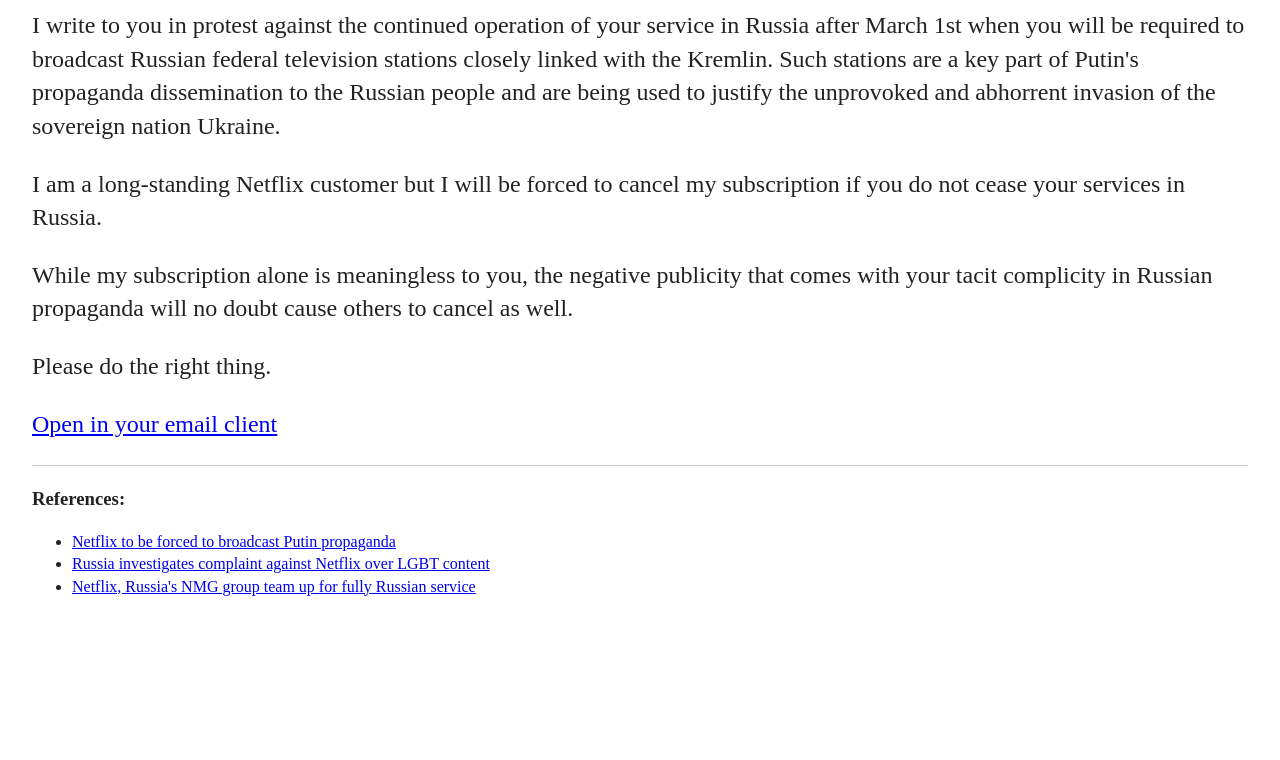
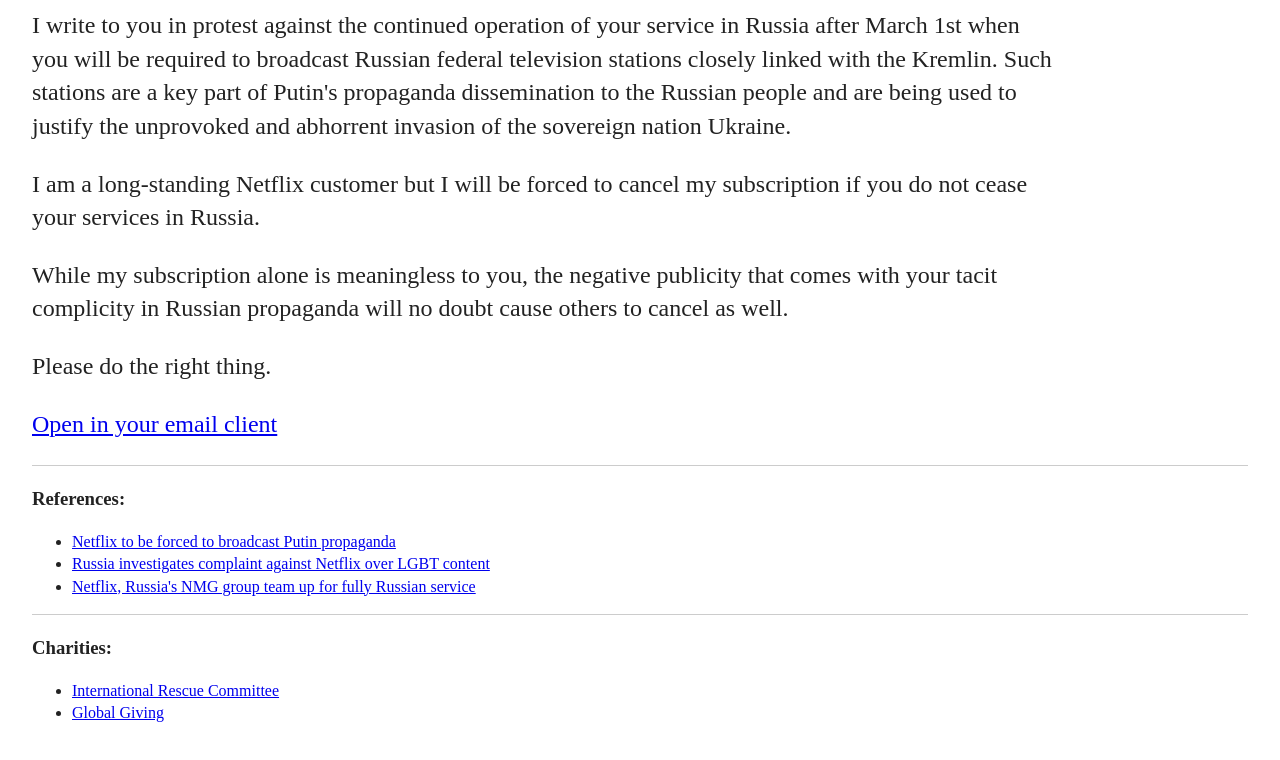
Before and after one commit to craigmdennis/no-to-netflix-in-russia, a website: page index.html in a window 1280 px wide. Shown: the part 122-882 px from the top of the page. Before the commit the page ends 800 px from the top, so only its background shows below. Drawn offline with Linux system fonts and the light colour scheme; files that its build step writes are made by us from their sources.

Commit message:
Add container and charities

```diff
--- a/index.html
+++ b/index.html
@@ -13,6 +13,7 @@
 
 <body>
 
+  <div class="container">
     <p class="h1">Dear Netflix,</p>
     <p>I write to you in protest against the continued operation of your service in Russia after March 1st when you will be required to broadcast Russian federal television stations closely linked with the Kremlin. Such stations are a key part of Putin's propaganda dissemination to the Russian people and are being used to justify the unprovoked and abhorrent invasion of the sovereign nation Ukraine.</p>
     <p>I am a long-standing Netflix customer but I will be forced to cancel my subscription if you do not cease your services in Russia.</p>
@@ -20,6 +21,7 @@
     <p>Please do the right thing.</p>
 
     <p><a href="mailto:customerservice@netflix.com?subject=Do not broadcast Russian propaganda&body=Dear Netflix,%0D%0A%0D%0AI write to you in protest against the continued operation of your service in Russia after March 1st when you will be required to broadcast Russian federal television stations closely linked with the Kremlin. Such stations are a key part of Putin's propaganda dissemination to the Russian people and are being used to justify the unprovoked and abhorrent invasion of the sovereign nation Ukraine.%0D%0A%0D%0AI am a long-standing Netflix customer but I will be forced to cancel my subscription if you do not cease your services in Russia.%0D%0AWhile my subscription alone is meaningless to you, the negative publicity that comes with your tacit complicity in Russian propaganda will no doubt cause others to cancel as well.%0D%0A%0D%0APlease do the right thing.">Open in your email client</a></p>
+    </div>
 
   <hr>
 
@@ -30,6 +32,15 @@
     <li><a href="https://www.reuters.com/article/us-netflix-russia-idUSKBN25T1MT">Netflix, Russia's NMG group team up for fully Russian service</a></li>
   </ul>
 
+  <hr>
+
+  <h3>Charities:</h3>
+
+  <ul>
+    <li><a href="https://help.rescue.org/donate/ukraine-acq">International Rescue Committee</a></li>
+    <li><a href="https://www.globalgiving.org/projects/ukraine-crisis-relief-fund/">Global Giving</a></li>
+  </ul>
+
 </body>
 
 </html>
```
Also changed, not shown: _site/css/style.css, _site/index.html. Lines whose indentation alone changed are shown as unchanged.
